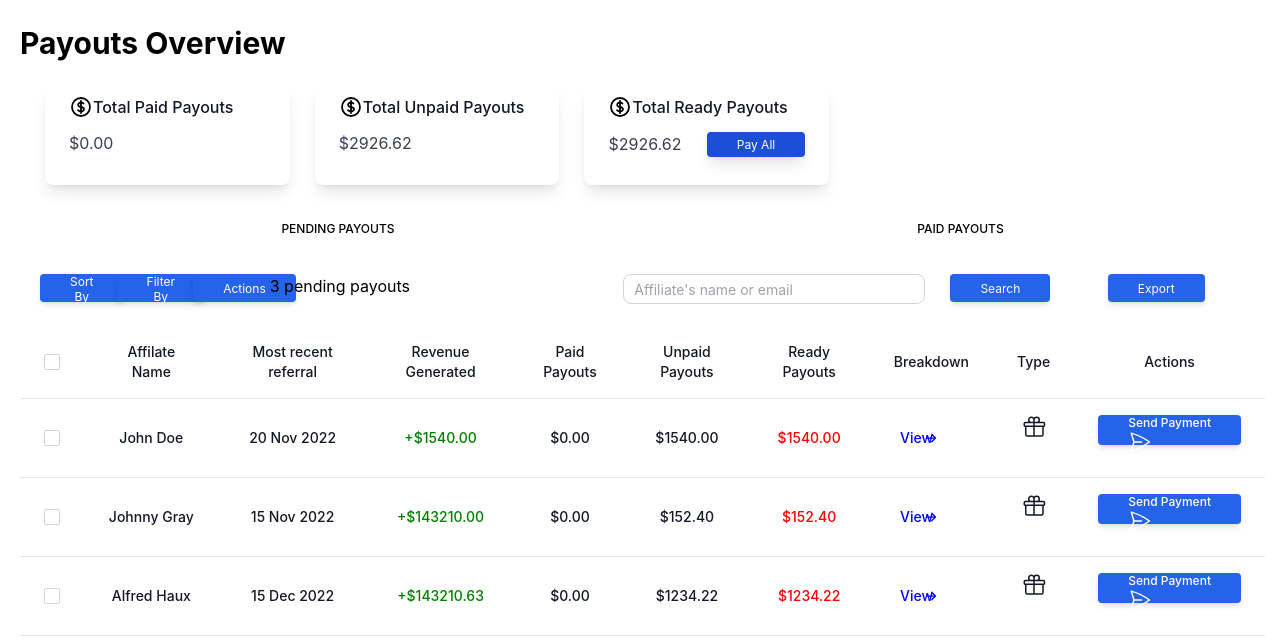
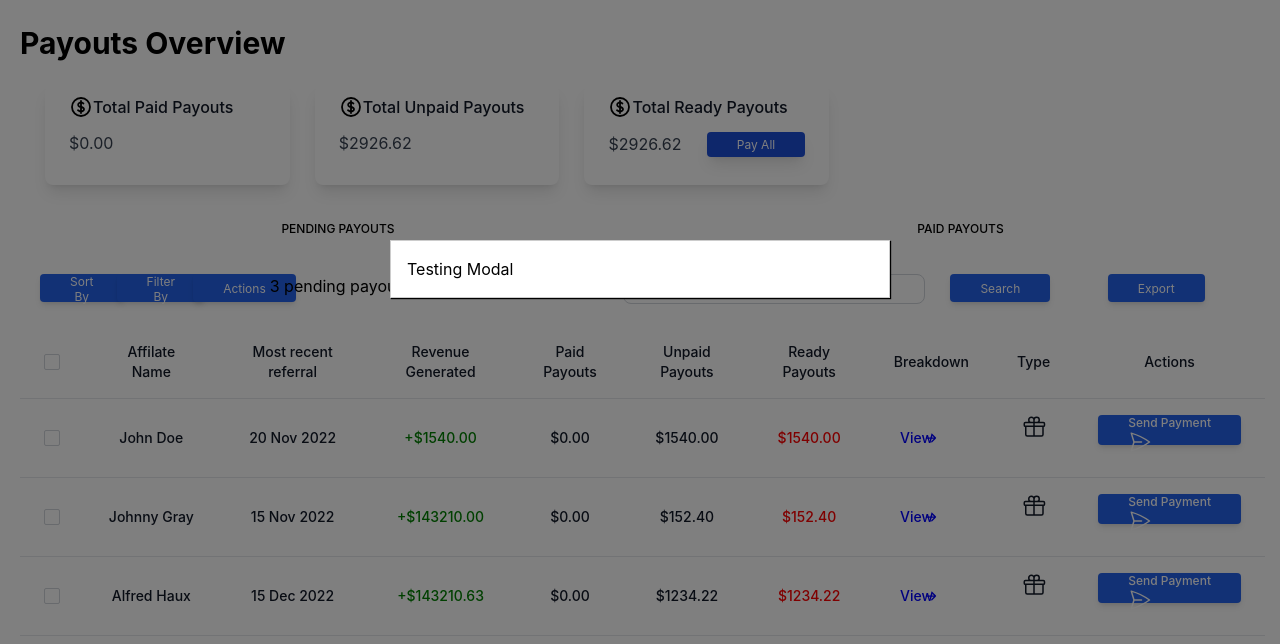
Before and after one commit to DevOps242/payout-page, a React (Create React App) app: page / in a window 1280 px wide. Both pictures are taken after a click on the button "Pay All". Shown: the top 644 px of the page. Built offline with nearby package versions, Linux system fonts and the light colour scheme.

Commit message:
Update: added the modal and backdrop

```diff
--- a/src/components/Table/Table.js
+++ b/src/components/Table/Table.js
@@ -7,7 +7,7 @@ import PayoutContext from "../../store/PayoutContext";
 import { convertPenniesToDollars } from "../../Utility/Helper";
 import Button from "../ui/Button/Button";
 
-const Table = ({ data, selectAction, unselectAction }) => {
+const Table = ({ data, selectAction, unselectAction, openModalHandler }) => {
   const payoutCtx = useContext(PayoutContext);
 
   const [selectedAffilates, setSelectedAffilates] = useState([]);
--- /dev/null
+++ b/src/components/ui/Backdrop/Backdrop.js
@@ -0,0 +1,6 @@
+import React from "react";
+
+const backdrop = ({ clicked, show }) =>
+  show ? <div className="backdrop" onClick={clicked}></div> : null;
+
+export default backdrop;
--- a/src/components/ui/Button/Button.js
+++ b/src/components/ui/Button/Button.js
@@ -17,7 +17,7 @@ const Button = ({
     <>
       <div className="button-container flex">
         <button
-          onClick={() => onPressAction}
+          onClick={() => onPressAction()}
           style={{
             height: h + "px",
             width: w + "px",
--- /dev/null
+++ b/src/components/ui/Modal/Modal.js
@@ -0,0 +1,27 @@
+import React from "react";
+
+import Backdrop from "../Backdrop/Backdrop";
+
+const modal = ({ children, show, clicked }) => {
+  return (
+    <>
+      <Backdrop show={show} clicked={clicked} />
+      <div
+        className="modal"
+        style={{
+          transform: show ? "translateY(0)" : "translateY(-100vh)",
+          opacity: show ? "1" : "0",
+        }}
+      >
+        {children}
+      </div>
+    </>
+  );
+};
+
+export default React.memo(
+  modal,
+  (prevProps, nextProps) =>
+    nextProps.show === prevProps.show &&
+    nextProps.children === prevProps.children
+);
--- a/src/components/ui/card/card.js
+++ b/src/components/ui/card/card.js
@@ -2,8 +2,11 @@ import React from "react";
 
 import Button from "../Button/Button";
 
-const Card = ({ title, amount, button }) => {
-  function payAllButtonHandler() {}
+const Card = ({ title, amount, button, openModal }) => {
+  function payAllButtonHandler() {
+    console.log("testing button");
+    openModal();
+  }
 
   return (
     <>
--- a/src/index.css
+++ b/src/index.css
@@ -139,3 +139,37 @@ code {
 .table-revenue-generated-text{
   color: green;
 }
+
+/* Backdrop Component */
+.backdrop {
+  width: 100%;
+  height: 100%;
+  position: fixed;
+  z-index: 100;
+  left: 0;
+  top: 0;
+  background-color: rgba(0, 0, 0, 0.5);
+}
+
+/* Modal Component */
+
+.modal {
+  position: fixed;
+  z-index: 500;
+  background-color: white;
+  width: 70%;
+  border: 1px solid #ccc;
+  box-shadow: 1px 1px 1px black;
+  padding: 16px;
+  left: 15%;
+  top: 30%;
+  box-sizing: border-box;
+  transition: all 0.3s ease-out;
+}
+
+@media (min-width: 600px) {
+  .modal {
+      width: 500px;
+      left: calc(50% - 250px);
+  }
+}
--- a/src/screens/Payout.js
+++ b/src/screens/Payout.js
@@ -1,8 +1,9 @@
 import React, { useContext, useState, useEffect } from "react";
+
 import Table from "../components/Table/Table";
-
 import Card from "../components/ui/Card/Card";
 import Tabs from "../components/ui/Tabs/Tabs";
+import Modal from "../components/ui/Modal/Modal";
 
 import { convertPenniesToDollars } from "../Utility/Helper";
 
@@ -13,6 +14,7 @@ const Payout = () => {
 
   const [data, setData] = useState(payoutCtx.data.clients);
   const [selectedData, setSeletedData] = useState(payoutCtx.selectedPayout);
+  const [modalState, setModalState] = useState(false);
 
   function totalPaidPayoutSumHandler(clientData) {
     let totalPaidPayout = 0;
@@ -55,6 +57,14 @@ const Payout = () => {
     setSeletedData((prevState) => [affilate, ...prevState]);
   }
 
+  function closedModalHandler() {
+    setModalState(false);
+  }
+
+  function openModalHandler() {
+    setModalState(true);
+  }
+
   return (
     <>
       <div className="payout-container">
@@ -84,6 +94,7 @@ const Payout = () => {
               title="Total Ready Payouts"
               amount={convertPenniesToDollars(totalReadyPayoutSumHandler(data))}
               button={true}
+              openModal={openModalHandler}
             />
           </div>
         </div>
@@ -96,10 +107,17 @@ const Payout = () => {
               selectAction={(id) => selectPayoutAffilateHandler(id)}
               unselectAction={(id) => removePayoutAffilateHandler(id)}
               data={data}
+              openModal={openModalHandler}
             />
           }
         />
       </div>
+
+      <Modal show={modalState} clicked={closedModalHandler}>
+        <div className="contianer">
+          <p>Testing Modal</p>
+        </div>
+      </Modal>
     </>
   );
 };
```
